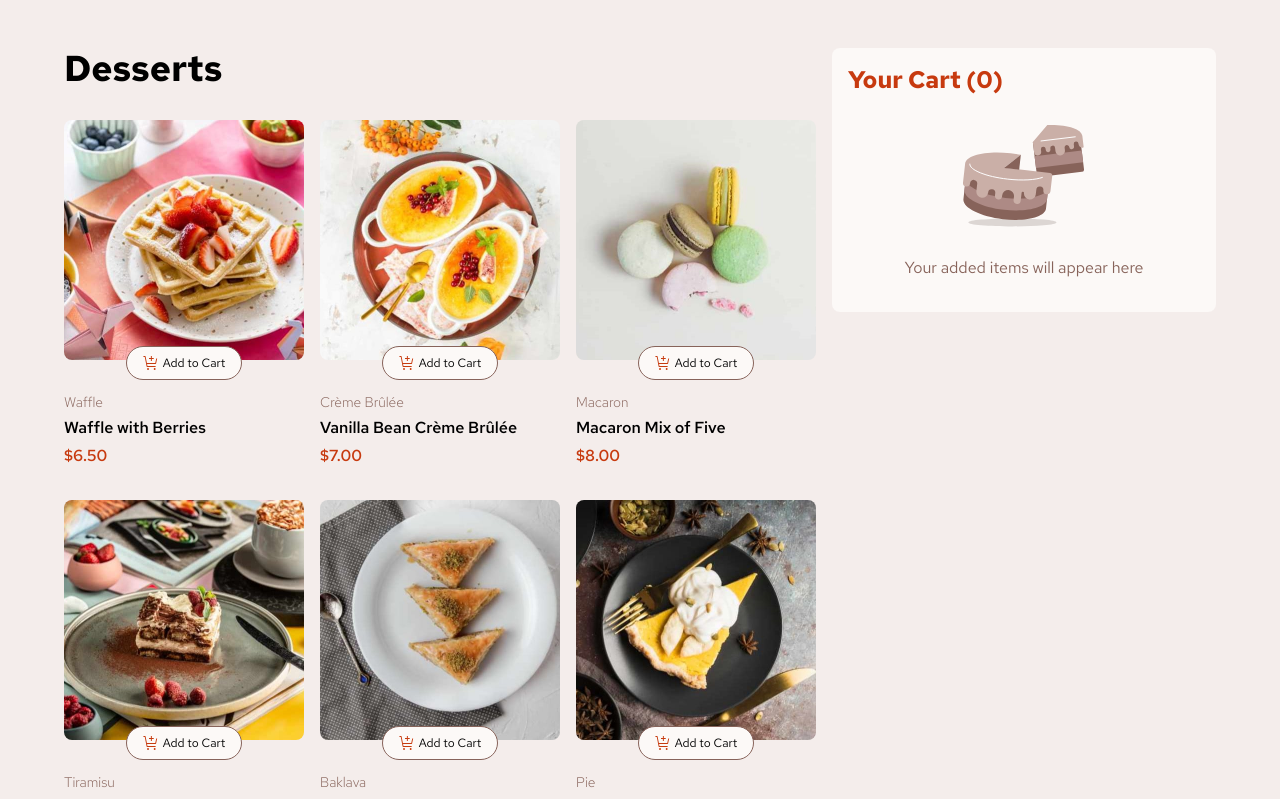
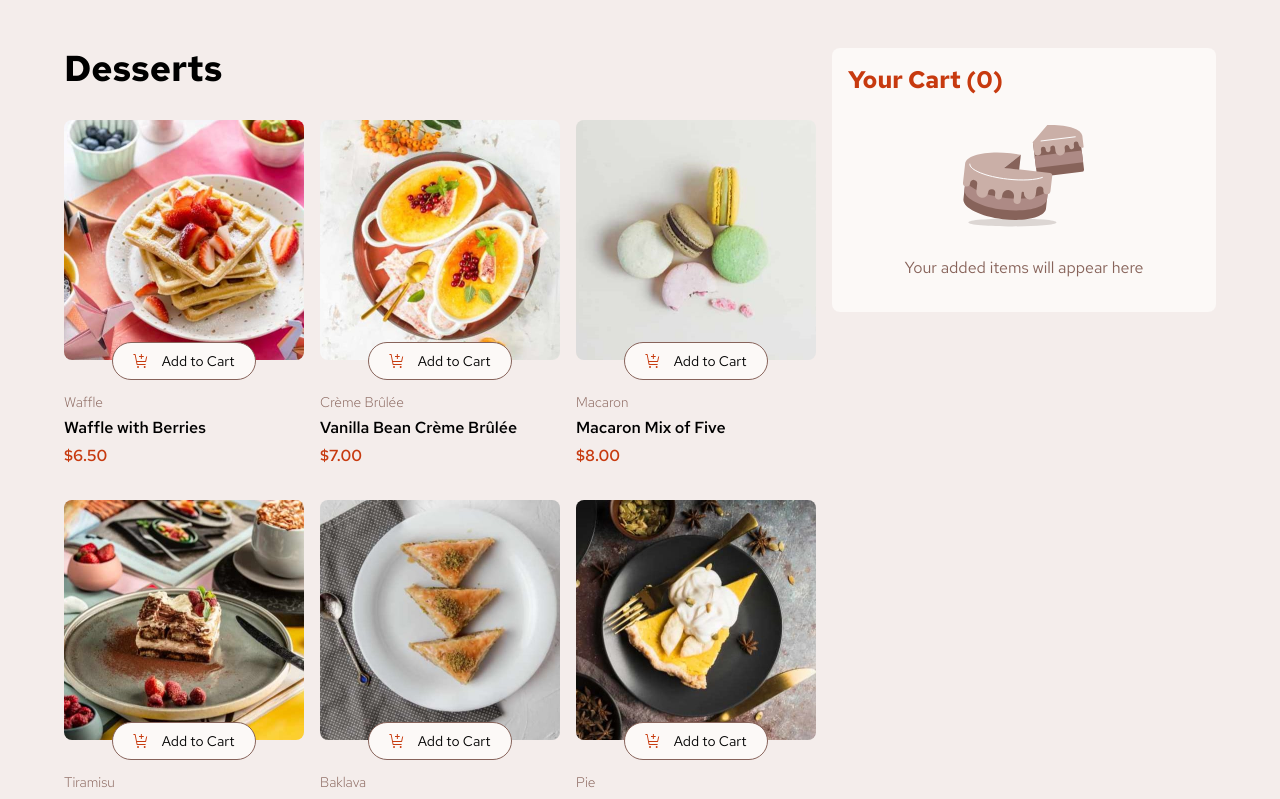
Before and after one commit to CassandraGoose/front-end-challenges, a React (Vite) app in the folder ProductListChallenge/: page / in a window 1280 px wide. Shown: the top 799 px of the page. Built offline with nearby package versions, Linux system fonts and the light colour scheme.

Commit message:
add selection styles

```diff
--- a/ProductListChallenge/src/App.tsx
+++ b/ProductListChallenge/src/App.tsx
@@ -23,9 +23,9 @@ function App() {
     else setCart([...updatedCart, { name: dessert.name, quantity: 1, price: dessert.price }]);
   }
 
-  function removeFromCart(dessert: ICartItem) {
+  function removeFromCart(dessert: string) {
     const updatedCart = cart.filter((item) => {
-      if (item.name === dessert.name) {
+      if (item.name === dessert) {
         item.quantity -= 1;
       }
       return item.quantity > 0;
@@ -36,7 +36,7 @@ function App() {
 
   return (
     <main className="p-4 md:p-12 md:px-16 md:flex">
-      <DessertList addToCart={addToCart}/>
+      <DessertList addToCart={addToCart} cartItems={cart} removeFromCart={removeFromCart} />
       <Cart cartItems={cart} removeFromCart={removeFromCart} />
     </main>
   );
--- a/ProductListChallenge/src/Cart.tsx
+++ b/ProductListChallenge/src/Cart.tsx
@@ -8,7 +8,7 @@ export default function Cart({
   removeFromCart,
 }: {
   cartItems: ICartItem[];
-  removeFromCart: (dessert: ICartItem) => void;
+  removeFromCart: (dessert: string) => void;
 }) {
   function getTotalCartLength() {
     return cartItems.reduce((acc, item) => {
@@ -51,7 +51,7 @@ export default function Cart({
                     </p>
                   </div>
                 </div>
-                <button className="rounded-full border border-main-rose-300 self-center p-[2px]" onClick={() => removeFromCart(item)}>
+                <button className="rounded-full border border-main-rose-300 self-center p-[2px]" onClick={() => removeFromCart(item.name)}>
                   <img src={removeItemImage} alt="remove item" />
                 </button>
               </div>
--- /dev/null
+++ b/ProductListChallenge/src/DessertItem.tsx
@@ -0,0 +1,63 @@
+import cartImage from "/assets/images/icon-add-to-cart.svg";
+import decrementQuantityImage from "/assets/images/icon-decrement-quantity.svg";
+import incrementQuantityImage from "/assets/images/icon-increment-quantity.svg";
+import { IDessert } from "./interfaces";
+
+export default function DessertItem({
+  dessert,
+  addToCart,
+  cartQuantity,
+  removeFromCart,
+}: {
+  dessert: IDessert;
+  addToCart: (dessert: IDessert) => void;
+  removeFromCart: (dessert: string) => void;
+  cartQuantity: number;
+}) {
+  return (
+    <div className="mt-8 md:w-1/3 md:pr-4">
+      <div className={`${cartQuantity > 0 && 'border border-2 border-primary'} relative flex justify-center rounded-lg`}>
+        <img
+          className="md:hidden w-full h-auto rounded-lg"
+          src={dessert.image.mobile}
+          alt={dessert.name}
+        />
+        <img
+          className="md:inline hidden h-auto rounded-lg aspect-square object-cover"
+          src={dessert.image.desktop}
+          alt={dessert.name}
+        />
+        <div className="w-[40%] lg:w-3/5 md: w-4/5 absolute -bottom-5">
+          {cartQuantity > 0 ? (
+            <div className="w-full flex justify-between items-center bg-primary text-white rounded-full p-2">
+              <button className="rounded-full border border-white self-center p-[2px] aspect-square flex justify-center items-center" onClick={() => removeFromCart(dessert.name)}>
+                <img src={decrementQuantityImage} alt="decrease item in cart" />
+              </button>
+              {cartQuantity}
+              <button className="rounded-full border border-white self-center p-[2px]" onClick={() => addToCart(dessert)}>
+                <img src={incrementQuantityImage} alt="increase item in cart" />
+              </button>
+            </div>
+          ) : (
+            <button
+              className="w-full flex justify-evenly items-center bg-white border border-main-rose-500 rounded-full md:text-xs lg:text-sm p-2"
+              onClick={() => addToCart(dessert)}
+            >
+              <img className="md:max-w-4" src={cartImage} alt="cart icon" />
+              Add to Cart
+            </button>
+          )}
+        </div>
+      </div>
+      <div className="pt-8 space-y-1">
+        <p className="text-sm font-extralight text-main-rose-500">
+          {dessert.category}
+        </p>
+        <p className="font-lg font-medium">{dessert.name}</p>
+        <p className="font-lg text-primary font-medium">{`$${dessert.price.toFixed(
+          2
+        )}`}</p>
+      </div>
+    </div>
+  );
+}
--- a/ProductListChallenge/src/DessertList.tsx
+++ b/ProductListChallenge/src/DessertList.tsx
@@ -1,8 +1,16 @@
-import { useEffect, useState } from 'react';
-import cartImage from "/assets/images/icon-add-to-cart.svg";
-import { IDessert } from "./interfaces";
+import { useEffect, useState } from "react";
+import DessertItem from "./DessertItem";
+import { IDessert, ICartItem } from "./interfaces";
 
-export default function DessertList({ addToCart }: { addToCart: (dessert: IDessert) => void }) {
+export default function DessertList({
+  addToCart,
+  cartItems,
+  removeFromCart,
+}: {
+  addToCart: (dessert: IDessert) => void;
+  cartItems: ICartItem[];
+  removeFromCart: (dessert: string) => void;
+}) {
   const [desserts, setDesserts] = useState<IDessert[]>([]);
 
   useEffect(() => {
@@ -18,6 +26,11 @@ export default function DessertList({ addToCart }: { addToCart: (dessert: IDesse
     getDesserts();
   }, []);
 
+  function getItemCartQuantity(dessert: IDessert) {
+    const item = cartItems.find((item) => item.name === dessert.name);
+    return item ? item.quantity : 0;
+  }
+
   return (
     <div className="md:w-2/3">
       <h1 className="text-3xl md:text-4xl font-bold">Desserts</h1>
@@ -25,37 +38,13 @@ export default function DessertList({ addToCart }: { addToCart: (dessert: IDesse
         {desserts.length > 0 &&
           desserts.map((dessert) => {
             return (
-              <div key={dessert.name} className="mt-8 md:w-1/3 md:pr-4">
-                <div className="relative flex justify-center">
-                  <img
-                    className="md:hidden w-full h-auto rounded-lg"
-                    src={dessert.image.mobile}
-                    alt={dessert.name}
-                  />
-                  <img
-                    className="md:inline hidden h-auto rounded-lg aspect-square object-cover"
-                    src={dessert.image.desktop}
-                    alt={dessert.name}
-                  />
-                  <button className="flex justify-center items-center border border-main-rose-500 rounded-full py-2 px-6 absolute bg-white -bottom-5 md:text-xs md:py-2 md:px-4" onClick={()=> addToCart(dessert)}>
-                    <img
-                      className="mr-1 md:max-w-4"
-                      src={cartImage}
-                      alt="cart icon"
-                    />
-                    Add to Cart
-                  </button>
-                </div>
-                <div className="pt-8 space-y-1">
-                  <p className="text-sm font-extralight text-main-rose-500">
-                    {dessert.category}
-                  </p>
-                  <p className="font-lg font-medium">{dessert.name}</p>
-                  <p className="font-lg text-primary font-medium">{`$${dessert.price.toFixed(
-                    2
-                  )}`}</p>
-                </div>
-              </div>
+              <DessertItem
+                key={dessert.name}
+                dessert={dessert}
+                cartQuantity={getItemCartQuantity(dessert)}
+                addToCart={addToCart}
+                removeFromCart={removeFromCart}
+              />
             );
           })}
       </div>
```
